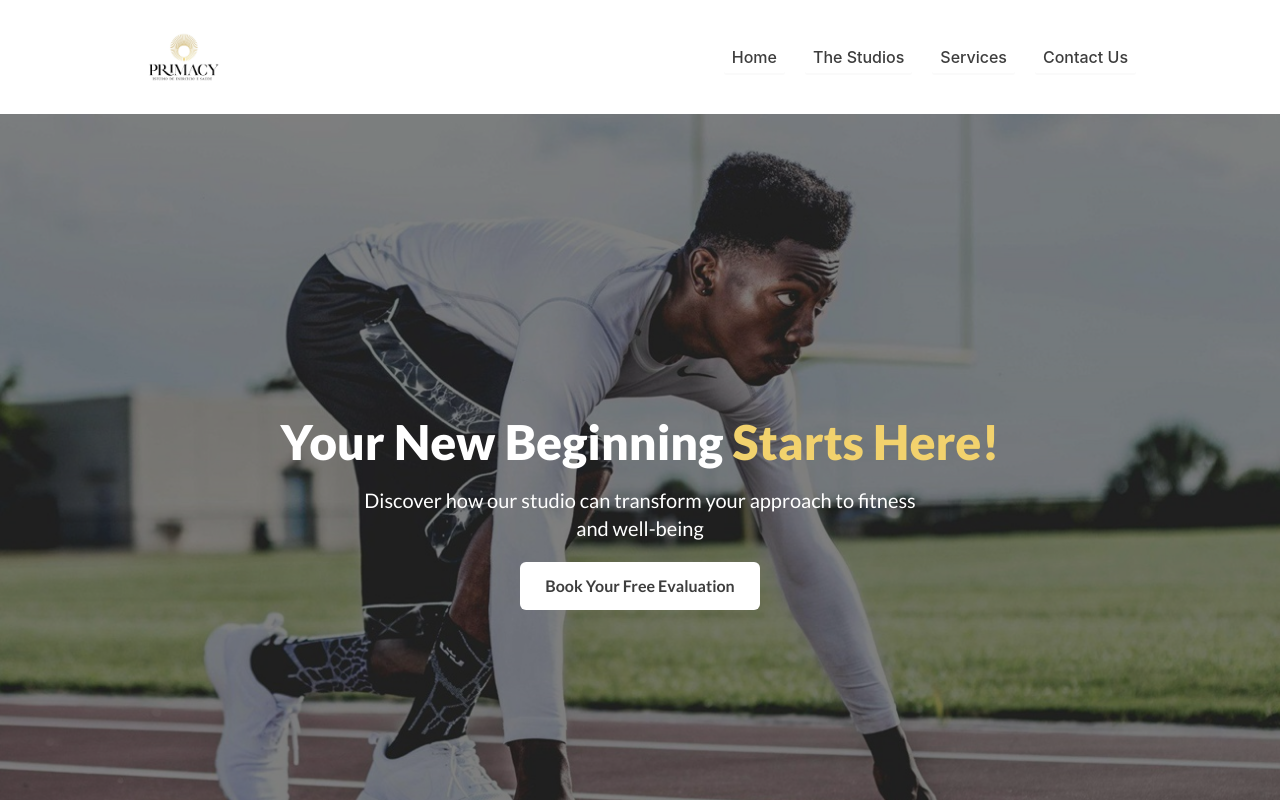
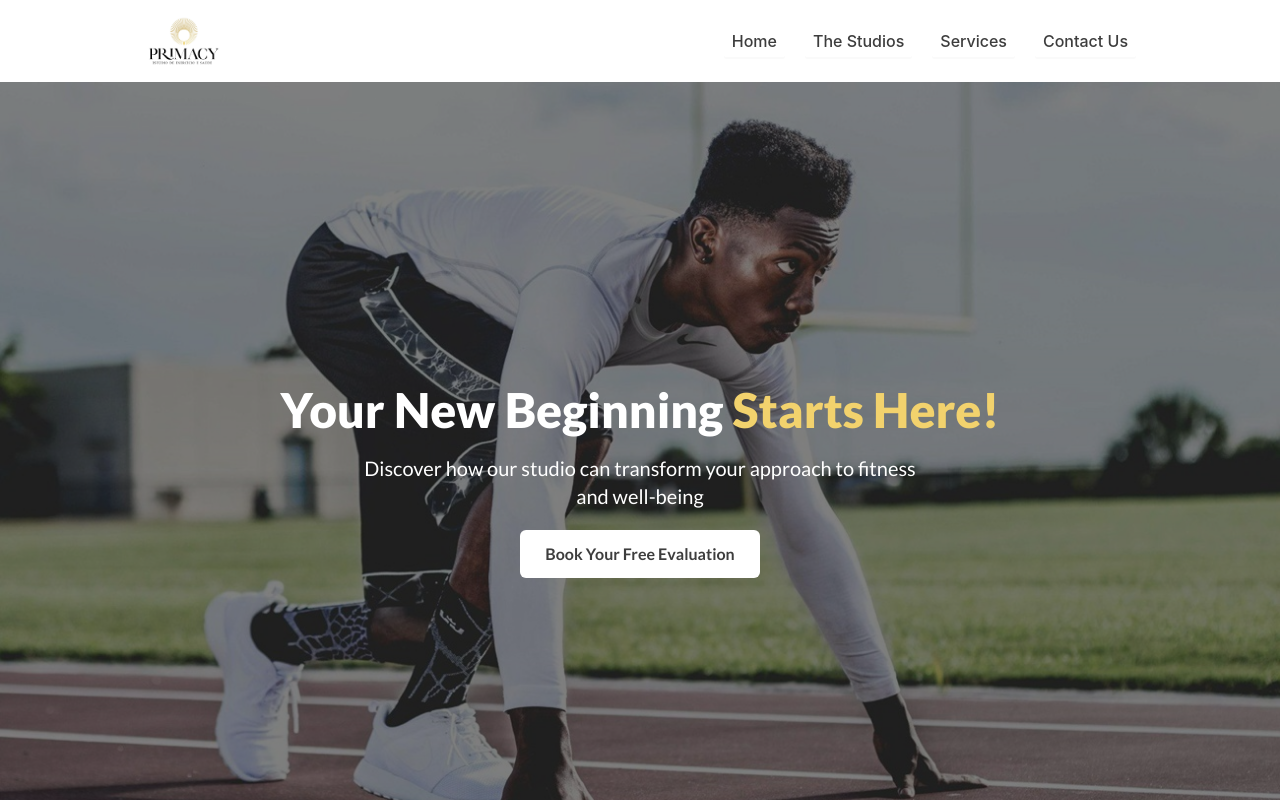
Before and after one commit to ArnabTo/primacy, a React (Vite) app: page / in a window 1280 px wide. Shown: the top 800 px of the page. Built offline with nearby package versions, Linux system fonts and the light colour scheme.

Commit message:
updated nav

```diff
--- a/src/component/Navbar.jsx
+++ b/src/component/Navbar.jsx
@@ -39,7 +39,7 @@ const Navbar = () => {
         // bg-[#feecdd]
         <nav className="navbar bg-[#ffffff] shadow-lg">
             <div className="max-w-7xl mx-auto">
-                <div className="navbar-container mx-5 lg:mx-20 xl:mx-36 py-7">
+                <div className="navbar-container mx-5 lg:mx-20 xl:mx-36 py-3">
                     {/* <!-- larger device navbar --> */}
                     <div className="hidden lg:block">
 
```
